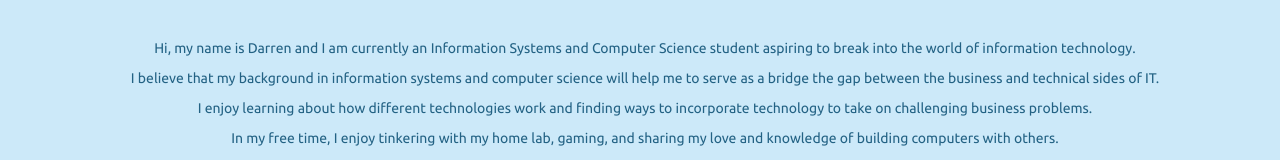
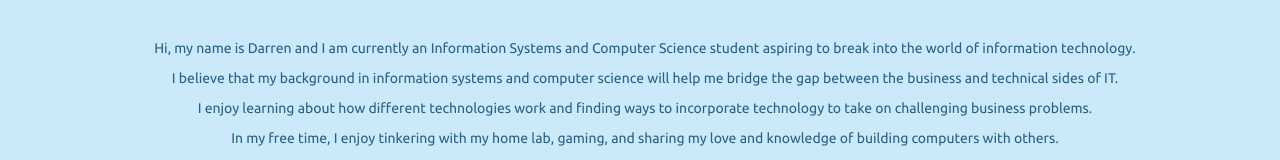
Before and after one commit to dmah17/dmah17.github.io, a plain HTML site: page index.html in a window 1280 px wide. Shown: the part 898-1058 px from the top of the page. Drawn offline with Linux system fonts and the light colour scheme.

Commit message:
Update index.html

```diff
--- a/index.html
+++ b/index.html
@@ -29,7 +29,7 @@
 
 <div class = "aboutme">
     <p> Hi, my name is Darren and I am currently an Information Systems and Computer Science student aspiring to break into the world of information technology. </p>
-    <p> I believe that my background in information systems and computer science will help me to serve as a bridge the gap between the business and technical sides of IT.</p>
+    <p> I believe that my background in information systems and computer science will help me bridge the gap between the business and technical sides of IT.</p>
     <p> I enjoy learning about how different technologies work and finding ways to incorporate technology to take on challenging business problems.</p>
     <p> In my free time, I enjoy tinkering with my home lab, gaming, and sharing my love and knowledge of building computers with others. </p>
     <p> <br> Please feel free to browse some of the projects that I've completed or am currently working on! </p>
```
